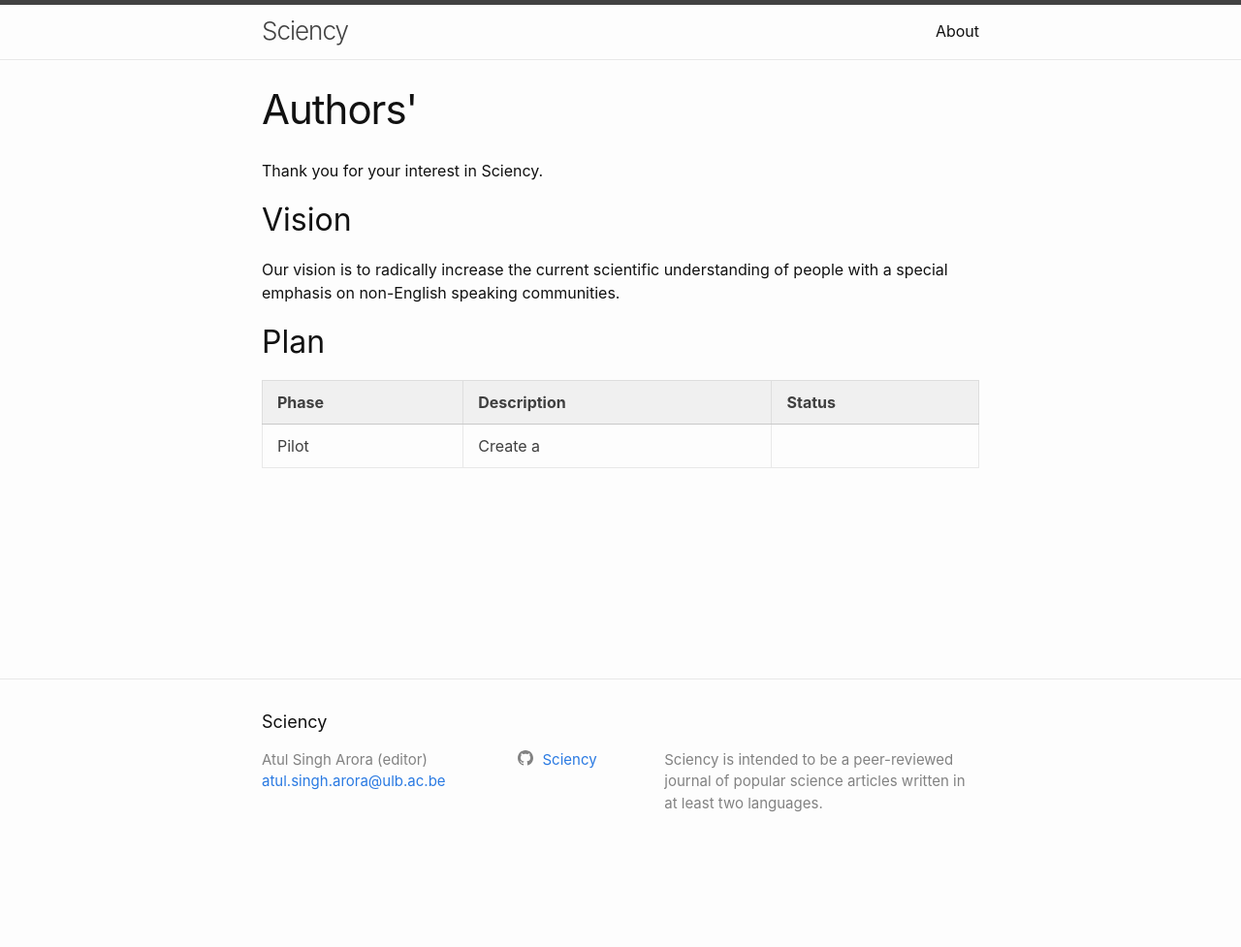
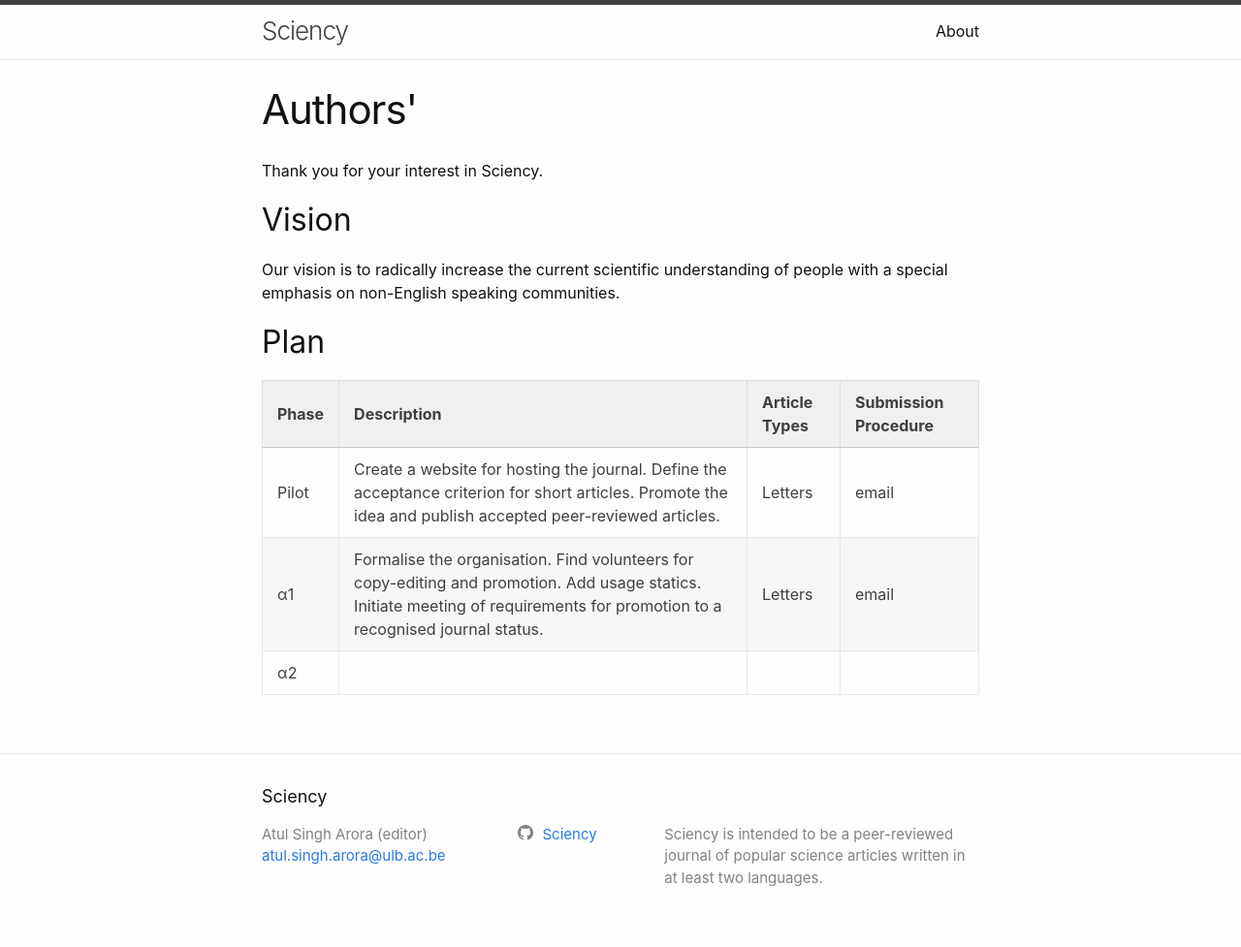
Before and after one commit to Sciency/sciency.github.com, a Jekyll site: the page built from authors.md, in a window 1280 px wide. Shown: the whole page at 97% size. Built offline with Jekyll 4.4.1, drawn with Linux system fonts in a browser that asks for light colours; before the commit the page ends 900 px from its top, so only the background shows below that.

Commit message:
/ ‘authors.md’

```diff
--- a/authors.md
+++ b/authors.md
@@ -14,6 +14,8 @@ Our vision is to radically increase the current scientific understanding of peop
 
 ## Plan
 
-| Phase | Description | Status |
-|:---|:--|:--|
-| Pilot | Create a
+| Phase | Description | Article Types | Submission Procedure |
+|:---|:--|:--|:--|:--|
+| Pilot | Create a website for hosting the journal. Define the acceptance criterion for short articles. Promote the idea and publish accepted peer-reviewed articles. | Letters | email |
+| α1 | Formalise the organisation. Find volunteers for copy-editing and promotion. Add usage statics.  Initiate meeting of requirements for promotion to a recognised journal status. | Letters | email |
+| α2 |
```
